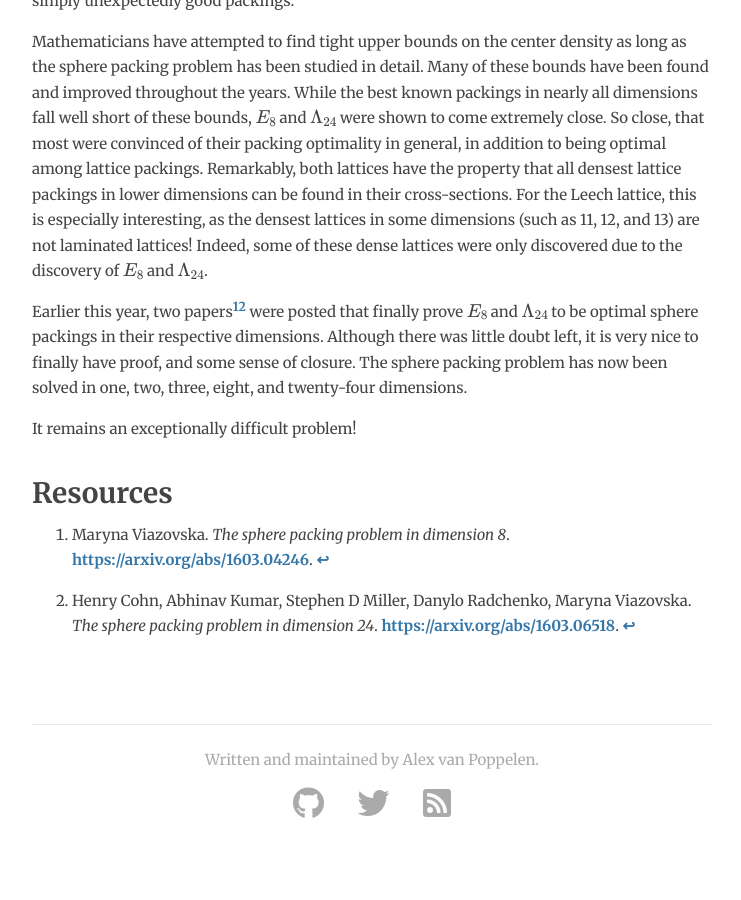
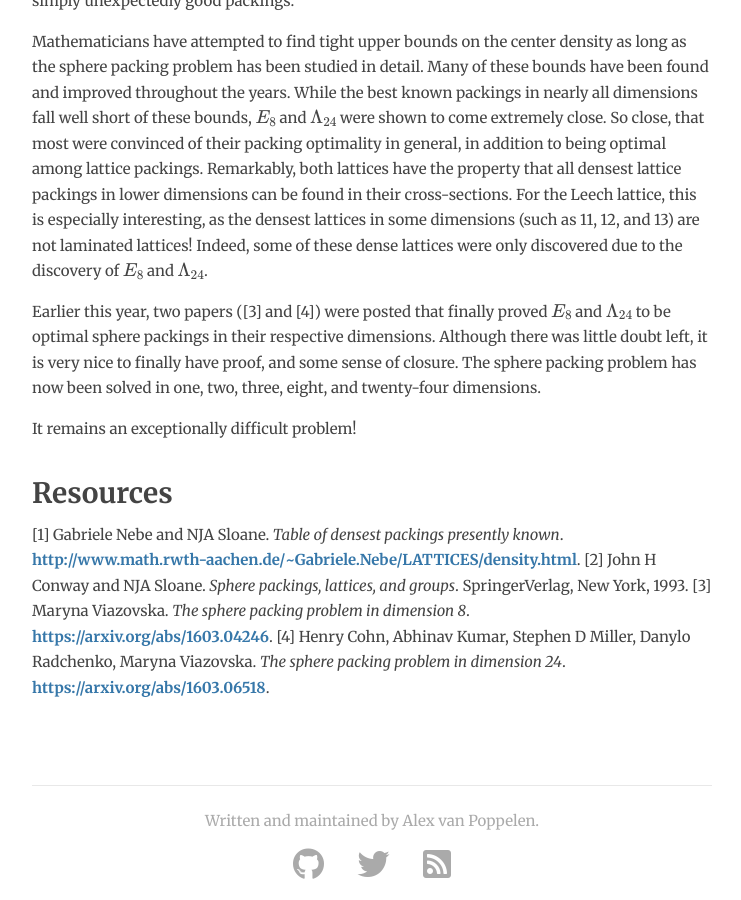
Before and after one commit to avanpo/avanpo.github.io, a Jekyll site: the page built from _posts/2016-12-11-lattices-and-sphere-packings.md, in a window 1280 px wide and 900 px high, scrolled down 4152 px. Shown: the whole window, without its empty margins (268-1009 px from the left). Built offline with Jekyll 4.4.1, drawn with Linux system fonts in a browser that asks for light colours; nearby versions of some CDN libraries; formulas are drawn with MathJax 3; before the commit the page ends 4991 px from its top, so only the background shows below that.

Commit message:
Undo reference changes.

```diff
--- a/_posts/2016-12-11-lattices-and-sphere-packings.md
+++ b/_posts/2016-12-11-lattices-and-sphere-packings.md
@@ -85,13 +85,13 @@ So what makes $$E_8$$ and $$\Lambda_{24}$$ so special? This question has many po
 
 Mathematicians have attempted to find tight upper bounds on the center density as long as the sphere packing problem has been studied in detail. Many of these bounds have been found and improved throughout the years. While the best known packings in nearly all dimensions fall well short of these bounds, $$E_8$$ and $$\Lambda_{24}$$ were shown to come extremely close. So close, that most were convinced of their packing optimality in general, in addition to being optimal among lattice packings. Remarkably, both lattices have the property that all densest lattice packings in lower dimensions can be found in their cross-sections. For the Leech lattice, this is especially interesting, as the densest lattices in some dimensions (such as 11, 12, and 13) are not laminated lattices! Indeed, some of these dense lattices were only discovered due to the discovery of $$E_8$$ and $$\Lambda_{24}$$.
 
-Earlier this year, two papers[^3][^4] were posted that finally prove $$E_8$$ and $$\Lambda_{24}$$ to be optimal sphere packings in their respective dimensions. Although there was little doubt left, it is very nice to finally have proof, and some sense of closure. The sphere packing problem has now been solved in one, two, three, eight, and twenty-four dimensions.
+Earlier this year, two papers ([3] and [4]) were posted that finally proved $$E_8$$ and $$\Lambda_{24}$$ to be optimal sphere packings in their respective dimensions. Although there was little doubt left, it is very nice to finally have proof, and some sense of closure. The sphere packing problem has now been solved in one, two, three, eight, and twenty-four dimensions.
 
 It remains an exceptionally difficult problem!
 
 ## Resources
 
-[^1]: Gabriele Nebe and NJA Sloane. *Table of densest packings presently known*. [http://www.math.rwth-aachen.de/~Gabriele.Nebe/LATTICES/density.html](http://www.math.rwth-aachen.de/~Gabriele.Nebe/LATTICES/density.html).
-[^2]: John H Conway and NJA Sloane. *Sphere packings, lattices, and groups*. SpringerVerlag, New York, 1993.
-[^3]: Maryna Viazovska. *The sphere packing problem in dimension 8*. [https://arxiv.org/abs/1603.04246](https://arxiv.org/abs/1603.04246).
-[^4]: Henry Cohn, Abhinav Kumar, Stephen D Miller, Danylo Radchenko, Maryna Viazovska. *The sphere packing problem in dimension 24*. [https://arxiv.org/abs/1603.06518](https://arxiv.org/abs/1603.06518).
+[1] Gabriele Nebe and NJA Sloane. *Table of densest packings presently known*. [http://www.math.rwth-aachen.de/~Gabriele.Nebe/LATTICES/density.html](http://www.math.rwth-aachen.de/~Gabriele.Nebe/LATTICES/density.html).
+[2] John H Conway and NJA Sloane. *Sphere packings, lattices, and groups*. SpringerVerlag, New York, 1993.
+[3] Maryna Viazovska. *The sphere packing problem in dimension 8*. [https://arxiv.org/abs/1603.04246](https://arxiv.org/abs/1603.04246).
+[4] Henry Cohn, Abhinav Kumar, Stephen D Miller, Danylo Radchenko, Maryna Viazovska. *The sphere packing problem in dimension 24*. [https://arxiv.org/abs/1603.06518](https://arxiv.org/abs/1603.06518).
```
